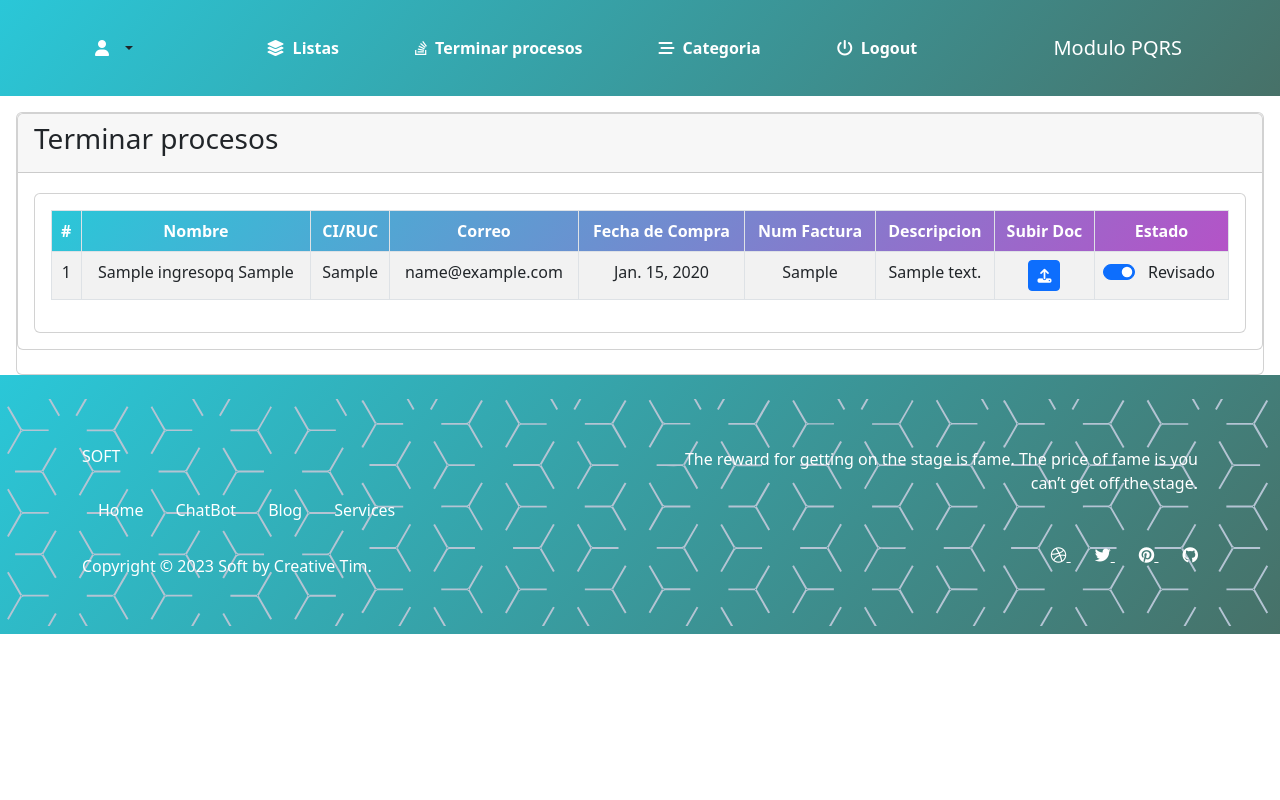
After one commit to ggarciap3/V.3-Tesis, a Django app: page /subir_doc/ in a window 1280 px wide. The commit adds this page. Run offline with Django 4.2, Linux system fonts and the light colour scheme; tables that the repository leaves empty hold one stand-in row (values such as "Sample post"); some libraries are stand-ins or nearby versions.

Commit message:
11vo commit
Descripción:
Actualización de íconos
Adición de campo para la carga de documento que evidencia la resolución de la queja o reclamo
Envío de correos de estado finalizado/resuelto de la queja o reclamo
Ingreso de mensaje automático de respuesta a los clientes

```diff
--- a/ModulPQRS/urls.py
+++ b/ModulPQRS/urls.py
@@ -52,6 +52,9 @@ urlpatterns = [
     path('ingresopq/<id>/', views.edicionIngresopqs, name='edicionIngresopqs'),
     #Actualizar estado
     path('actualizar_estado/<id>', views.actualizar_estado, name='actualizar_estado'),
+    #para agg doc
+    path('subir_doc/', views.subir_doc, name='subir_doc'),
+    path('ingresopq/<int:id>/editar_doc/', views.edicionPdf, name='edicionPdf'),
 
     #Validaciones
     re_path(r'^validarFecha/$', views.validarFecha, name='validarFecha'),
--- a/pqrs/admin.py
+++ b/pqrs/admin.py
@@ -9,7 +9,7 @@ class TipospqAdmin(admin.ModelAdmin):
     list_display = ('id', 'nombre', 'descripcion', 'restriciones', 'imagen', 'estado')
 
 class IngresopqAdmin(admin.ModelAdmin):
-    list_display = ('id', 'nombres', 'apellidos', 'cedula', 'email', 'telefono', 'fecha_creacion', 'fecha_compra','num_factura','cantidad','descrip', 'Presentaciones', 'Productos','evidencia', 'estado')
+    list_display = ('id', 'nombres', 'apellidos', 'cedula', 'email', 'telefono', 'fecha_creacion', 'fecha_compra','num_factura','cantidad','descrip', 'Presentaciones', 'Productos','evidencia', 'estado','doc', 'estadodoc')
 
 
 admin.site.register(Categoriapq, CategoriapqAdmin)
--- a/pqrs/models.py
+++ b/pqrs/models.py
@@ -4,7 +4,7 @@ from datetime import datetime #tiempo
 # Create your models here.
 
 class Categoriapq(models.Model):
-    nombre = models.CharField(max_length=10, unique=True)
+    nombre = models.CharField(max_length=50, unique=True)
     estado = models.BooleanField(default=True)
     class Meta:
         verbose_name_plural = "PQRS_Categorias"
@@ -16,7 +16,7 @@ class Categoriapq(models.Model):
 # Datos De tipospq
 class Tipospq(models.Model):
     id_categoriap = models.ForeignKey(Categoriapq, on_delete=models.CASCADE)
-    nombre = models.CharField(max_length=30, unique=True)
+    nombre = models.CharField(max_length=50, unique=True)
     descripcion = models.CharField(max_length=200)
     restriciones = models.CharField(max_length=200)
     imagen = models.ImageField(upload_to='imagenes/tipospqs/%Y/%m/%d/')
@@ -69,6 +69,8 @@ class Ingresopq(models.Model):
     Productos = models.IntegerField(choices=opciones_Productos)
     evidencia = models.ImageField(upload_to='imagenes/ingresopqs/%Y/%m/%d/')
     estado = models.BooleanField(default=False)
+    doc = models.FileField(upload_to='pdfs/ingresopq/%Y/%m/%d/', blank=True, null=True)
+    estadodoc = models.BooleanField(default=False)
     class Meta:
         verbose_name_plural = "PQRS_Quejas&Reclamos"
         verbose_name = ("Ingresopq")
--- a/pqrs/views.py
+++ b/pqrs/views.py
@@ -1,15 +1,15 @@
 from django.shortcuts import render,redirect
 from django.core import serializers
-from pqrs.models import Categoriapq,Tipospq, Ingresopq, opciones_Presentaciones, opciones_Productos # opciones_horaFin
+from pqrs.models import Categoriapq,Tipospq, Ingresopq, opciones_Presentaciones, opciones_Productos# opciones_horaFin
 from django.shortcuts import get_object_or_404
-from django.http import JsonResponse
+from django.http import HttpResponse, JsonResponse
 from django.contrib.auth.models import User
 from django.contrib.auth.views import LoginView,LogoutView
 import ModulPQRS.settings as setting
 import json
 # librerias para el correo electrónico
 import yagmail
-
+from django.core.files.storage import FileSystemStorage
 # Create your views here.
 def home(request):
     return render(request, 'home.html')
@@ -264,7 +264,12 @@ def registroIngresopqs(request,id):
         evidencia=foto,
 
     )
-    mensaje = f"El usuario {nombre} {apellido}"
+    mensaje = f"""Estimado equipo de Servicio al cliente,
+
+    Se ha registrado una nueva queja/reclamo a nombre del cliente {nombre} {apellido} con CI número {ci} con la descripción {descrip}.
+    Para dar atención a la información registrada por el cliente ingrese con sus credenciales a la página corporativa.
+
+    Wall-eat."""
     enviar_correo(mensaje)
     return redirect('/tipospqs')
 # metodo para enviar correo
@@ -274,7 +279,7 @@ def enviar_correo(mensaje:str):
     yag = yagmail.SMTP("grupo25estudio@gmail.com", "ipaoosgxkwyxaoug")
     body = mensaje
     # para = ["axha0188@gmail.com", "arongarcia558@gmail.com"]
-    yag.send(to=para, subject="QUEJAS DE USUARIO", contents=body)
+    yag.send(to=para, subject="Ingreso de quejas y reclamos", contents=body)
 
 
 def validarFecha(request):
@@ -303,9 +308,11 @@ def actualizar_estado(request, id):
             ingresopq.estado = True
             ingresopq.save()
             if ingresopq.email and ingresopq.estado:
-                mensaje = "Su queja o reclamo ha sido atendido. Gracias por su confianza."
+                nombres = ingresopq.nombres
+                apellidos = ingresopq.apellidos
+                mensaje = f"Estimado {nombres} {apellidos},\n\nReciba un cordial saludo de parte del departamento de Servicio al cliente de Wall-eat. Queremos confirmarle que hemos recibido de manera exitosa su queja/reclamo y agradecemos el tiempo que se ha tomado para contarnos su experiencia y hacernos saber su preocupación. \n\nNos tomamos muy en serio su experiencia y queremos asegurarnos de que sea abordada de manera adecuada y eficiente. Para ello, hemos iniciado una investigación sobre su caso para poder identificar cualquier problema o error que haya surgido en el proceso y tomar las medidas necesarias para solucionarlo.\n\nSu satisfacción es nuestra prioridad y haremos todo lo posible para resolver este problema. Esperamos tener una solución para su caso en el menor tiempo posible y lo mantendremos actualizado/a sobre cualquier avance.\n\nAtentamente,\nServicio al cliente Wall-eat"
                 yag = yagmail.SMTP("grupo25estudio@gmail.com", "ipaoosgxkwyxaoug")
-                yag.send(to=ingresopq.email, subject="Quejas o Reclamo", contents=mensaje)
+                yag.send(to=ingresopq.email, subject="Respuesta a ingreso de queja/reclamo", contents=mensaje)
         else:
             ingresopq.estado = False
             ingresopq.save()
@@ -313,3 +320,23 @@ def actualizar_estado(request, id):
     else:
         print("Error")
     return render(request, 'edicionIngresopqs.html', { 'ingresopq': ingresopq})
+
+
+def subir_doc(request):
+    ingresopqs = Ingresopq.objects.all()
+    return render(request, 'subir_doc.html', {'ingresopqs': ingresopqs})
+
+def edicionPdf(request, id):
+    ingresopq = Ingresopq.objects.get(id=id)
+
+    if request.method == 'POST':
+        ingresopq.doc = request.FILES.get('doc', ingresopq.doc)  # actualizar documento
+        ingresopq.estadodoc = request.POST.get('estadodoc') == 'on'  # actualizar estado del documento
+        ingresopq.save()
+        if ingresopq.email and ingresopq.estadodoc:
+            mensaje = f"Estimado {ingresopq.nombres} {ingresopq.apellidos},\n\nNos complace informarle que hemos resuelto su queja de manera satisfactoria y queremos agradecerle por su paciencia durante todo este proceso.\n\nNuestro equipo ha trabajado diligentemente para resolver el problema que experimentó, por lo que hemos tomado las medidas para asegurarnos de que no vuelva a suceder en el futuro. Esperamos que pueda sentirse satisfecho/a con nuestros productos/servicios una vez más.\n\nSi tiene alguna otra inquietud o pregunta, no dude en ponerse en contacto con nosotros a través de este mismo correo electrónico o mediante nuestra línea de atención al cliente.\n\nAtentamente,\n\nServicio al cliente Wall-eat"
+            yag = yagmail.SMTP("grupo25estudio@gmail.com", "ipaoosgxkwyxaoug")
+            yag.send(to=ingresopq.email, subject="Solución a queja/reclamo", contents=mensaje)
+        return redirect('subir_doc')
+
+    return render(request, 'edicionPdf.html', {'ingresopq': ingresopq})
--- a/templates/adminCategoriapqs.html
+++ b/templates/adminCategoriapqs.html
@@ -1,6 +1,6 @@
 {% extends "base_admin.html" %}
 {% load static %}
-{% block title %}Disiplina Instalaciones{% endblock %}
+{% block title %}Categorias{% endblock %}
 
 
             {% block content %}
--- a/templates/adminTipospqs.html
+++ b/templates/adminTipospqs.html
@@ -1,6 +1,6 @@
 {% extends "base_admin.html" %}
 {% load static %}
-{% block title %}Instalaciones{% endblock %}
+{% block title %}Tipos de categorias{% endblock %}
 
 
             {% block content %}
--- a/templates/base.html
+++ b/templates/base.html
@@ -10,6 +10,8 @@
         integrity="sha384-rbsA2VBKQhggwzxH7pPCaAqO46MgnOM80zW1RWuH61DGLwZJEdK2Kadq2F9CUG65" crossorigin="anonymous">
     <link rel="stylesheet" href="https://cdn.jsdelivr.net/npm/bootstrap-icons@1.10.3/font/bootstrap-icons.css">
     <link rel="stylesheet" href="{% static 'css/style.css' %}">
+    <link rel="icon" type="image/png" sizes="32x32" href="{% static 'img/favicon-32x32.png' %}">
+
     <title>{% block title %}{% endblock %}</title>
 </head>
 
--- a/templates/base_admin.html
+++ b/templates/base_admin.html
@@ -9,6 +9,7 @@
     <link href="https://cdn.jsdelivr.net/npm/bootstrap@5.2.0/dist/css/bootstrap.min.css" rel="stylesheet"
         integrity="sha384-gH2yIJqKdNHPEq0n4Mqa/HGKIhSkIHeL5AyhkYV8i59U5AR6csBvApHHNl/vI1Bx" crossorigin="anonymous">
     <link rel="stylesheet" href="{% static 'css/style.css' %}">
+    <link rel="icon" type="image/png" sizes="32x32" href="{% static 'img/favicon-32x32.png' %}">
     <title>{% block title %}{% endblock %}</title>
 </head>
 
@@ -35,15 +36,22 @@ class="navbar navbar-expand-lg navbar-light bg-white z-index-3 py-3" style="back
     <ul class="navbar-nav navbar-nav-hover mx-auto">
       <li class="nav-item mx-2">
         <a href="{% url 'adminIngresopqs' %}" class="list-group-item   second-text fw-bold ">
-            <i class="fa-solid fa-calendar-day me-2"></i>Listas
+          <i class="fa-solid fa-layer-group me-2"></i>Listas
+        </a>
+      </li>
+
+      <li class="nav-item mx-2">
+        <a href="{% url 'subir_doc' %}" class="list-group-item  second-text fw-bold ">
+          <i class="fa-brands fa-stack-overflow me-2"></i>Terminar procesos
         </a>
       </li>
 
       <li class="nav-item mx-2">
         <a href="{% url 'adminTipospqs' %}" class="list-group-item  second-text fw-bold ">
-            <i class="fas fa-gift me-2"></i>Categoria
+          <i class="fa-solid fa-bars-staggered me-2"></i>Categoria
         </a>
       </li>
+
       <li class="nav-item mx-2">
         <a href="{% url 'logout' %}" class="list-group-item  second-text fw-bold "><i
             class="fas fa-power-off me-2"></i>Logout</a>
--- /dev/null
+++ b/templates/subir_doc.html
@@ -0,0 +1,78 @@
+{% extends "base_admin.html" %}
+{% load static %}
+
+{% block title %}Terminar procesos{% endblock %}
+
+{% block content %}
+<div class="container-fluid px-3 pt-3">
+    <div class="card card-bg">
+        <div class="card mb-4">
+            <div class="card-header">
+                <h3 class="card-title">Terminar procesos</h3>
+            </div>
+
+            <div class="card-body color-card1">
+
+                <div class="card mt-1">
+                    <div class="card-body">
+                        <div class="row">
+                            <div class="col-12">
+                                <div class="table-responsive">
+                                    <!-- Tabla de reserva -->
+                                    <table class='table table-bordered table-hover table-striped'>
+                                        <thead class="text-center text-white" style="background: linear-gradient(310deg,#b453c7,#2ac7d8)" >
+                                            <tr>
+                                                <th>#</th>
+                                                <th>Nombre</th>
+                                                <th>CI/RUC</th>
+                                                <th>Correo</th>
+                                                <th>Fecha de Compra</th>
+                                                <th>Num Factura</th>
+                                                <th>Descripcion</th>
+                                                <th>Subir Doc</th>
+                                                <th>Estado</th>
+                                            </tr>
+                                        </thead>
+                                        <tbody>
+                                        {% for r in ingresopqs %}
+                                                {% if r.estado %}
+                                            <tr class='text-center'>
+                                                <td>{{forloop.counter}}</td>
+                                                <td>{{r.nombres}} {{r.apellidos}}</td>
+                                                <td>{{r.cedula}}</td>
+                                                <td>{{r.email}}</td>
+                                                <td>{{r.fecha_compra}}</td>
+                                                <td>{{r.num_factura}}</td>
+                                                <td>{{r.descrip}}</td>
+                                                <td>
+                                                    <div class="btn-group" role="group" aria-label="Basic mixed styles example">
+                                                        <a href="{% url 'edicionPdf' id=r.pk %}" class="btn btn-sm btn-primary separacion"><i class="fa-solid fa-upload"></i></a>
+                                                    </div>
+                                                </td>
+                                                <td>
+                                                    <div class="form-check form-switch">
+                                                        <input class="form-check-input" type="checkbox" name="estadodoc" id="estadodocSwitch" {% if r.estadodoc %}checked{% endif %}>
+                                                        <label class="form-check-label" for="estadodocSwitch">
+                                                            {% if r.estadodoc %}
+                                                                Revisado
+                                                            {% else %}
+                                                                En proceso
+                                                            {% endif %}
+                                                        </label>
+                                                    </div>
+                                                </td>
+                                            </tr>
+                                            {% endif %}
+                                        {% endfor %}
+                                        </tbody>
+                                    </table>
+                                </div>
+                            </div>
+                        </div>
+                    </div>
+                </div>
+            </div>
+        </div>
+    </div>
+</div>
+{% endblock %}
--- a/templates/tipospqs.html
+++ b/templates/tipospqs.html
@@ -1,7 +1,7 @@
 {% extends "base.html" %}
 {% load static %}
 
-{% block title %}Instalaciones{% endblock %}
+{% block title %}Inicio{% endblock %}
 
 {% block content %}
 <section id="special">
--- a/templates/verTipospqs.html
+++ b/templates/verTipospqs.html
@@ -1,6 +1,6 @@
 {% extends "base_admin.html" %}
 {% load static %}
-{% block title %}Ver Instalacion{% endblock %}
+{% block title %}Vista de Categoria{% endblock %}
 
 
             {% block content %}
--- a/templates/vista_ingresopq.html
+++ b/templates/vista_ingresopq.html
@@ -1,7 +1,7 @@
 {% extends "base.html" %}
 {% load static %}
 
-{% block title %}Instalaciones{% endblock %}
+{% block title %}Categorias{% endblock %}
 
 {% block content %}
 
```
Also changed, not shown: ModulPQRS/settings.py (+5 -7 lines), templates/adminIngresopqs.html (+6 -2 lines), templates/edicionPdf.html (added, +44 -0 lines), ModulPQRS/static/img/apple-touch-icon.png (added), ModulPQRS/static/img/favicon-16x16.png (added), ModulPQRS/static/img/favicon-32x32.png (added), pqrs/migrations/0005_ingresopq_doc_ingresopq_estadodoc.py (added), pqrs/migrations/0006_alter_categoriapq_nombre_alter_tipospq_nombre.py (added).
